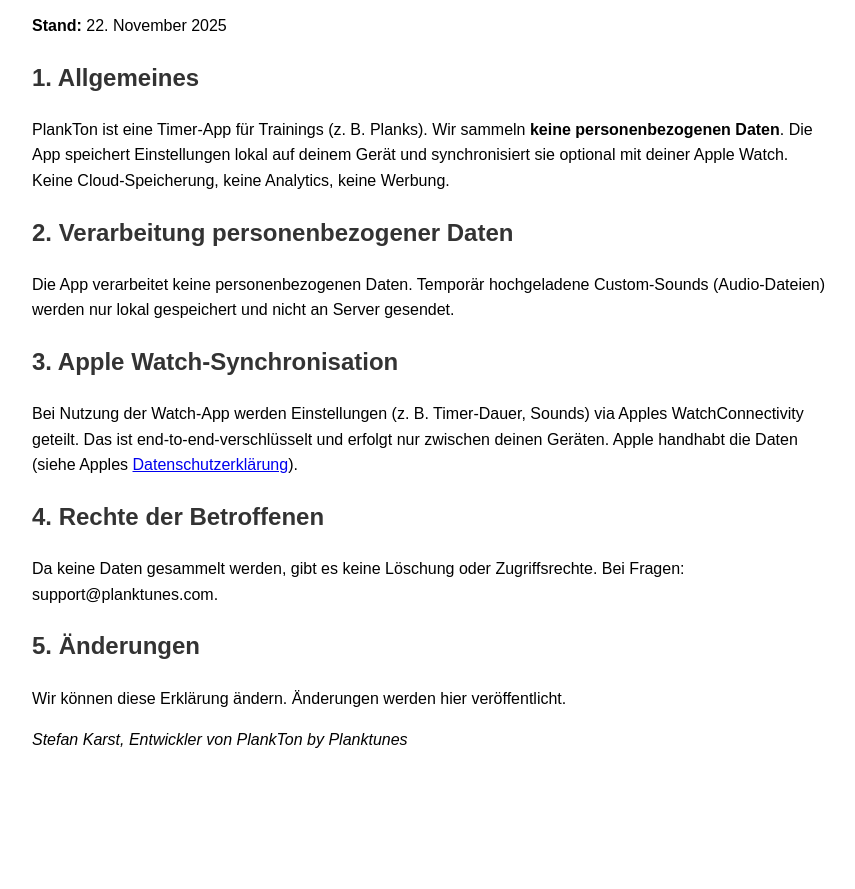
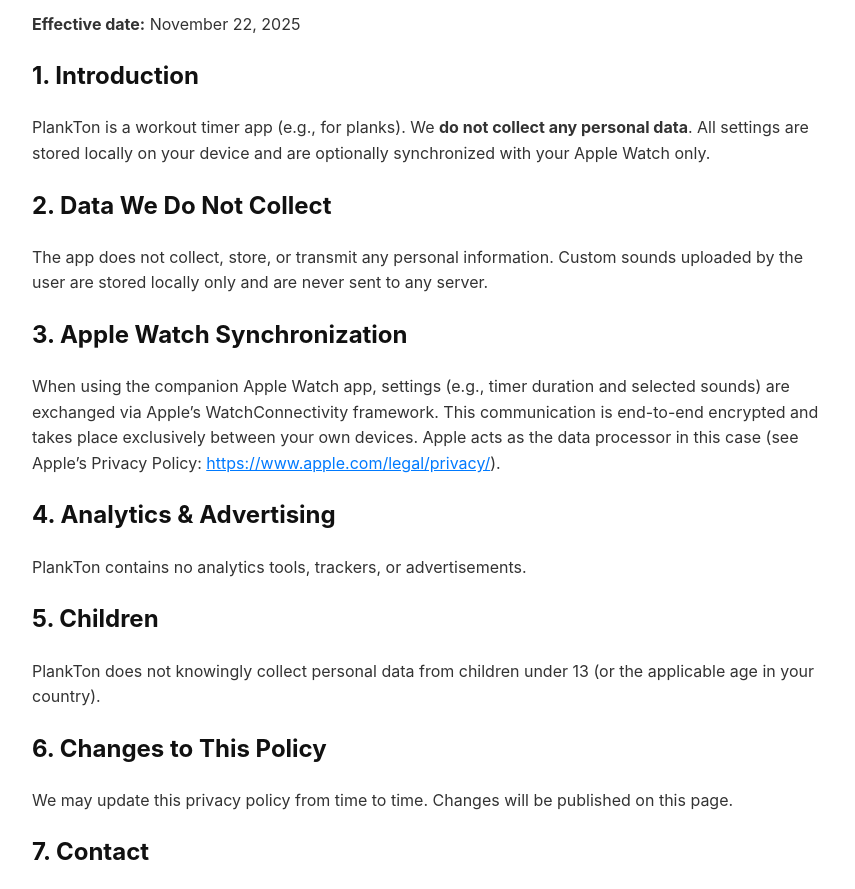
Before and after one commit to SK77BGER/planktunes.github.io, a plain HTML site: page index.html in a window 1280 px wide. Shown: the part 101-990 px from the top of the page, without its empty margins (208-1063 px from the left). Before the commit the page ends 890 px from the top, so only its background shows below. Drawn offline with Linux system fonts and the light colour scheme.

Commit message:
Update index.html
englisch

```diff
--- a/index.html
+++ b/index.html
@@ -1,33 +1,41 @@
 <!DOCTYPE html>
-<html lang="de">
+<html lang="en">
 <head>
     <meta charset="UTF-8">
     <meta name="viewport" content="width=device-width, initial-scale=1.0">
-    <title>PlankTon Datenschutzerklärung</title>
+    <title>PlankTon – Privacy Policy</title>
     <style>
-        body { font-family: Arial, sans-serif; max-width: 800px; margin: 0 auto; padding: 20px; line-height: 1.6; }
-        h1, h2 { color: #333; }
+        body { font-family: -apple-system, BlinkMacSystemFont, "Segoe UI", Arial, sans-serif; max-width: 800px; margin: 40px auto; padding: 0 20px; line-height: 1.6; color: #333; }
+        h1, h2 { color: #111; }
+        a { color: #007aff; }
     </style>
 </head>
 <body>
-    <h1>Datenschutzerklärung für PlankTon by Planktunes</h1>
-    <p><strong>Stand:</strong> 22. November 2025</p>
+    <h1>Privacy Policy – PlankTon</h1>
+    <p><strong>Effective date:</strong> November 22, 2025</p>
 
-    <h2>1. Allgemeines</h2>
-    <p>PlankTon ist eine Timer-App für Trainings (z. B. Planks). Wir sammeln <strong>keine personenbezogenen Daten</strong>. Die App speichert Einstellungen lokal auf deinem Gerät und synchronisiert sie optional mit deiner Apple Watch. Keine Cloud-Speicherung, keine Analytics, keine Werbung.</p>
+    <h2>1. Introduction</h2>
+    <p>PlankTon is a workout timer app (e.g., for planks). We <strong>do not collect any personal data</strong>. All settings are stored locally on your device and are optionally synchronized with your Apple Watch only.</p>
 
-    <h2>2. Verarbeitung personenbezogener Daten</h2>
-    <p>Die App verarbeitet keine personenbezogenen Daten. Temporär hochgeladene Custom-Sounds (Audio-Dateien) werden nur lokal gespeichert und nicht an Server gesendet.</p>
+    <h2>2. Data We Do Not Collect</h2>
+    <p>The app does not collect, store, or transmit any personal information. Custom sounds uploaded by the user are stored locally only and are never sent to any server.</p>
 
-    <h2>3. Apple Watch-Synchronisation</h2>
-    <p>Bei Nutzung der Watch-App werden Einstellungen (z. B. Timer-Dauer, Sounds) via Apples WatchConnectivity geteilt. Das ist end-to-end-verschlüsselt und erfolgt nur zwischen deinen Geräten. Apple handhabt die Daten (siehe Apples <a href="https://www.apple.com/legal/privacy/de-ww/">Datenschutzerklärung</a>).</p>
+    <h2>3. Apple Watch Synchronization</h2>
+    <p>When using the companion Apple Watch app, settings (e.g., timer duration and selected sounds) are exchanged via Apple’s WatchConnectivity framework. This communication is end-to-end encrypted and takes place exclusively between your own devices. Apple acts as the data processor in this case (see Apple’s Privacy Policy: <a href="https://www.apple.com/legal/privacy/">https://www.apple.com/legal/privacy/</a>).</p>
 
-    <h2>4. Rechte der Betroffenen</h2>
-    <p>Da keine Daten gesammelt werden, gibt es keine Löschung oder Zugriffsrechte. Bei Fragen: support@planktunes.com.</p>
+    <h2>4. Analytics & Advertising</h2>
+    <p>PlankTon contains no analytics tools, trackers, or advertisements.</p>
 
-    <h2>5. Änderungen</h2>
-    <p>Wir können diese Erklärung ändern. Änderungen werden hier veröffentlicht.</p>
+    <h2>5. Children</h2>
+    <p>PlankTon does not knowingly collect personal data from children under 13 (or the applicable age in your country).</p>
 
-    <p><em>Stefan Karst, Entwickler von PlankTon by Planktunes</em></p>
+    <h2>6. Changes to This Policy</h2>
+    <p>We may update this privacy policy from time to time. Changes will be published on this page.</p>
+
+    <h2>7. Contact</h2>
+    <p>If you have any questions, feel free to contact us:<br>
+       <a href="mailto:support@planktunes.com">support@planktunes.com</a></p>
+
+    <p><em>Stefan Kärst – Developer of PlankTon</em></p>
 </body>
 </html>
```
